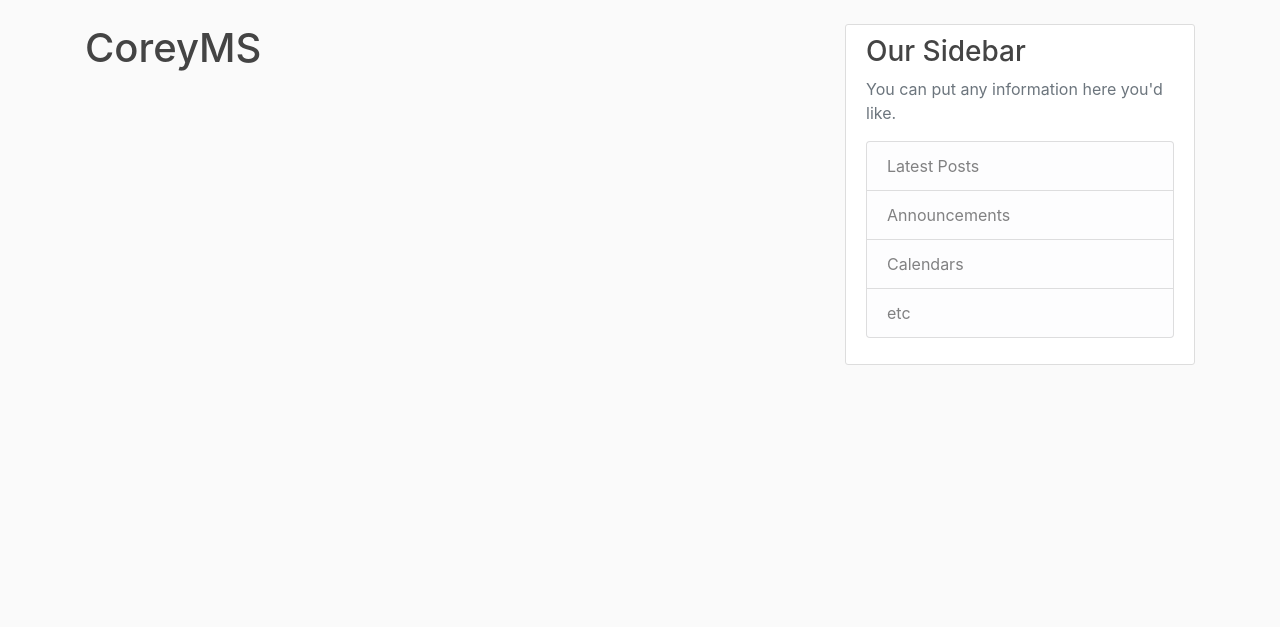
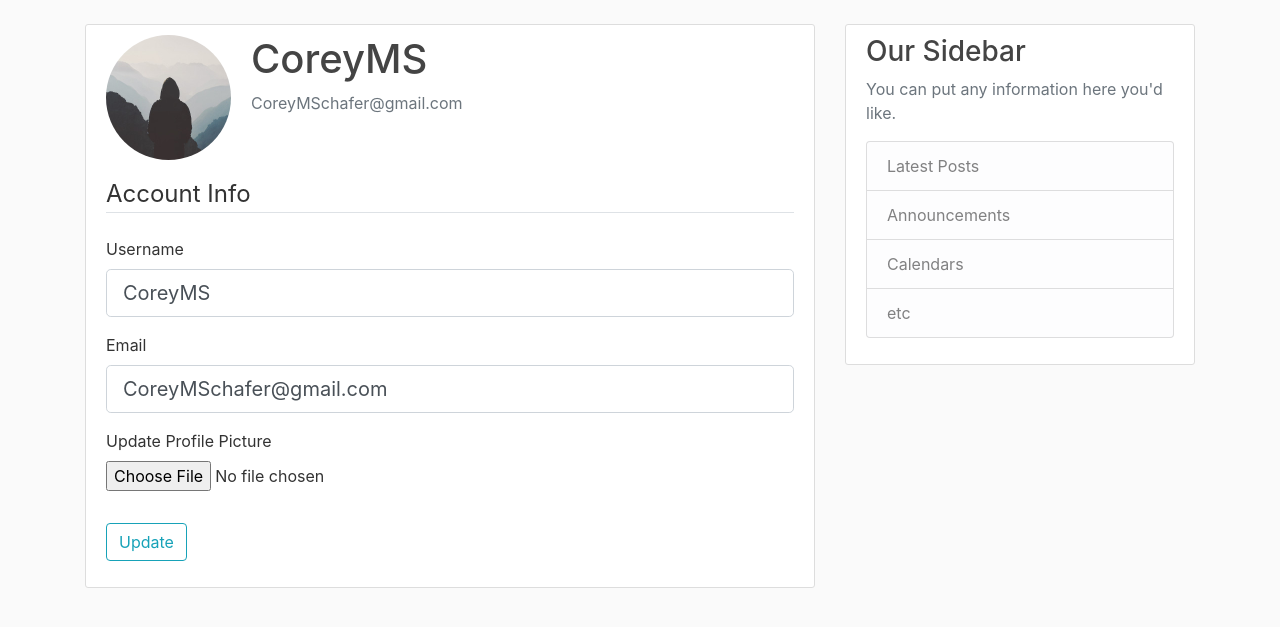
Before and after one commit to rustkas/flask-blog, a Flask app: page /account in a window 1280 px wide. Shown: the part 56-683 px from the top of the page. Run offline with Flask 3, Linux system fonts and the light colour scheme; a user stored in the database is signed in; some libraries are stand-ins or nearby versions.

Commit message:
Add user account update functionality: implement UpdateAccountForm, enhance account template with profile picture upload, and add default profile picture.

```diff
--- a/flaskblog/forms.py
+++ b/flaskblog/forms.py
@@ -1,9 +1,12 @@
 """Forms"""
 
 from flask_wtf import FlaskForm
+from flask_login import current_user
+from flask_wtf.file import FileField, FileAllowed
 from wtforms import StringField, PasswordField, SubmitField, BooleanField
 from wtforms.validators import DataRequired, Length, Email, EqualTo, ValidationError
 from .models import User
+
 
 class RegistrationForm(FlaskForm):
     """Registration form"""
@@ -22,13 +25,15 @@ class RegistrationForm(FlaskForm):
         """Validate user name"""
         user = User.query.filter_by(username=username.data).first()
         if user:
-            raise ValidationError('That username is taken. Please choose a different one.')
+            raise ValidationError(
+                "That username is taken. Please choose a different one."
+            )
 
     def validate_email(self, email):
         """Validate email of the user"""
         user = User.query.filter_by(email=email.data).first()
         if user:
-            raise ValidationError('That email is taken. Please choose a different one.')
+            raise ValidationError("That email is taken. Please choose a different one.")
 
 
 class LoginForm(FlaskForm):
@@ -38,3 +43,30 @@ class LoginForm(FlaskForm):
     password = PasswordField("Password", validators=[DataRequired()])
     remember = BooleanField("Remember Me")
     submit = SubmitField("Login")
+
+
+class UpdateAccountForm(FlaskForm):
+    username = StringField(
+        "Username", validators=[DataRequired(), Length(min=2, max=20)]
+    )
+    email = StringField("Email", validators=[DataRequired(), Email()])
+    picture = FileField(
+        "Update Profile Picture", validators=[FileAllowed(["jpg", "png"])]
+    )
+    submit = SubmitField("Update")
+
+    def validate_username(self, username):
+        if username.data != current_user.username:
+            user = User.query.filter_by(username=username.data).first()
+            if user:
+                raise ValidationError(
+                    "That username is taken. Please choose a different one."
+                )
+
+    def validate_email(self, email):
+        if email.data != current_user.email:
+            user = User.query.filter_by(email=email.data).first()
+            if user:
+                raise ValidationError(
+                    "That email is taken. Please choose a different one."
+                )
--- a/flaskblog/routes.py
+++ b/flaskblog/routes.py
@@ -1,9 +1,14 @@
 """Routes"""
+
+import os
+import secrets
+from PIL import Image
 from flask import Blueprint, render_template, request, url_for, flash, redirect
 from flask_login import login_user, current_user, logout_user, login_required
-from flaskblog.forms import RegistrationForm, LoginForm
-from .  import db,bcrypt
+
+from . import db, bcrypt
 from .models import User
+from .forms import RegistrationForm, LoginForm, UpdateAccountForm
 
 bp = Blueprint("blog", __name__)
 
@@ -40,14 +45,18 @@ def about():
 def register():
     """Register form"""
     if current_user.is_authenticated:
-        return redirect(url_for('blog.home'))
+        return redirect(url_for("blog.home"))
     form = RegistrationForm()
     if form.validate_on_submit():
-        hashed_password = bcrypt.generate_password_hash(form.password.data).decode('utf-8')
-        user = User(username=form.username.data, email=form.email.data, password=hashed_password)
+        hashed_password = bcrypt.generate_password_hash(form.password.data).decode(
+            "utf-8"
+        )
+        user = User(
+            username=form.username.data, email=form.email.data, password=hashed_password
+        )
         db.session.add(user)
         db.session.commit()
-        flash('Your account has been created! You are now able to log in', 'success')
+        flash("Your account has been created! You are now able to log in", "success")
         return redirect(url_for("blog.home"))
     return render_template("register.html", title="Register", form=form)
 
@@ -56,25 +65,58 @@ def register():
 def login():
     """Register form"""
     if current_user.is_authenticated:
-        return redirect(url_for('blog.home'))
+        return redirect(url_for("blog.home"))
     form = LoginForm()
     if form.validate_on_submit():
         user = User.query.filter_by(email=form.email.data).first()
         if user and bcrypt.check_password_hash(user.password, form.password.data):
             login_user(user, remember=form.remember.data)
-            next_page = request.args.get('next')
-            return redirect(next_page) if next_page else  redirect(url_for("blog.home"))
+            next_page = request.args.get("next")
+            return redirect(next_page) if next_page else redirect(url_for("blog.home"))
         else:
             flash("Login Unsuccessful. Please check username and password", "danger")
     return render_template("login.html", title="Login", form=form)
 
+
 @bp.route("/logout")
 def logout():
     logout_user()
-    return redirect(url_for('blog.home'))
+    return redirect(url_for("blog.home"))
 
 
-@bp.route("/account")
+def save_picture(form_picture):
+    random_hex = secrets.token_hex(8)
+    _, f_ext = os.path.splitext(form_picture.filename)
+    picture_fn = random_hex + f_ext
+    picture_path = os.path.join(
+        current_user.root_path, "static/profile_pics", picture_fn
+    )
+
+    output_size = (125, 125)
+    i = Image.open(form_picture)
+    i.thumbnail(output_size)
+    i.save(picture_path)
+
+    return picture_fn
+
+
+@bp.route("/account", methods=["GET", "POST"])
 @login_required
 def account():
-    return render_template('account.html', title='Account')
+    form = UpdateAccountForm()
+    if form.validate_on_submit():
+        if form.picture.data:
+            picture_file = save_picture(form.picture.data)
+            current_user.image_file = picture_file
+        current_user.username = form.username.data
+        current_user.email = form.email.data
+        db.session.commit()
+        flash("Your account has been updated!", "success")
+        return redirect(url_for("account"))
+    elif request.method == "GET":
+        form.username.data = current_user.username
+        form.email.data = current_user.email
+    image_file = url_for("static", filename="profile_pics/" + current_user.image_file)
+    return render_template(
+        "account.html", title="Account", image_file=image_file, form=form
+    )
--- a/flaskblog/templates/account.html
+++ b/flaskblog/templates/account.html
@@ -1,4 +1,57 @@
 {% extends "layout.html" %}
 {% block content %}
-    <h1>{{ current_user.username }}</h1>
+<div class="content-section">
+    <div class="media">
+        <img class="rounded-circle account-img" src="{{ image_file }}">
+        <div class="media-body">
+            <h2 class="account-heading">{{ current_user.username }}</h2>
+            <p class="text-secondary">{{ current_user.email }}</p>
+        </div>
+    </div>
+    <form method="POST" action="" enctype="multipart/form-data">
+        {{ form.hidden_tag() }}
+        <fieldset class="form-group">
+            <legend class="border-bottom mb-4">Account Info</legend>
+            <div class="form-group">
+                {{ form.username.label(class="form-control-label") }}
+
+                {% if form.username.errors %}
+                {{ form.username(class="form-control form-control-lg is-invalid") }}
+                <div class="invalid-feedback">
+                    {% for error in form.username.errors %}
+                    <span>{{ error }}</span>
+                    {% endfor %}
+                </div>
+                {% else %}
+                {{ form.username(class="form-control form-control-lg") }}
+                {% endif %}
+            </div>
+            <div class="form-group">
+                {{ form.email.label(class="form-control-label") }}
+                {% if form.email.errors %}
+                {{ form.email(class="form-control form-control-lg is-invalid") }}
+                <div class="invalid-feedback">
+                    {% for error in form.email.errors %}
+                    <span>{{ error }}</span>
+                    {% endfor %}
+                </div>
+                {% else %}
+                {{ form.email(class="form-control form-control-lg") }}
+                {% endif %}
+            </div>
+            <div class="form-group">
+                {{ form.picture.label() }}
+                {{ form.picture(class="form-control-file") }}
+                {% if form.picture.errors %}
+                {% for error in form.picture.errors %}
+                <span class="text-danger">{{ error }}</span></br>
+                {% endfor %}
+                {% endif %}
+            </div>
+        </fieldset>
+        <div class="form-group">
+            {{ form.submit(class="btn btn-outline-info") }}
+        </div>
+    </form>
+</div>
 {% endblock content %}
```
Also changed, not shown: README.md, flaskblog/static/profile_pics/default.jpg (added).
